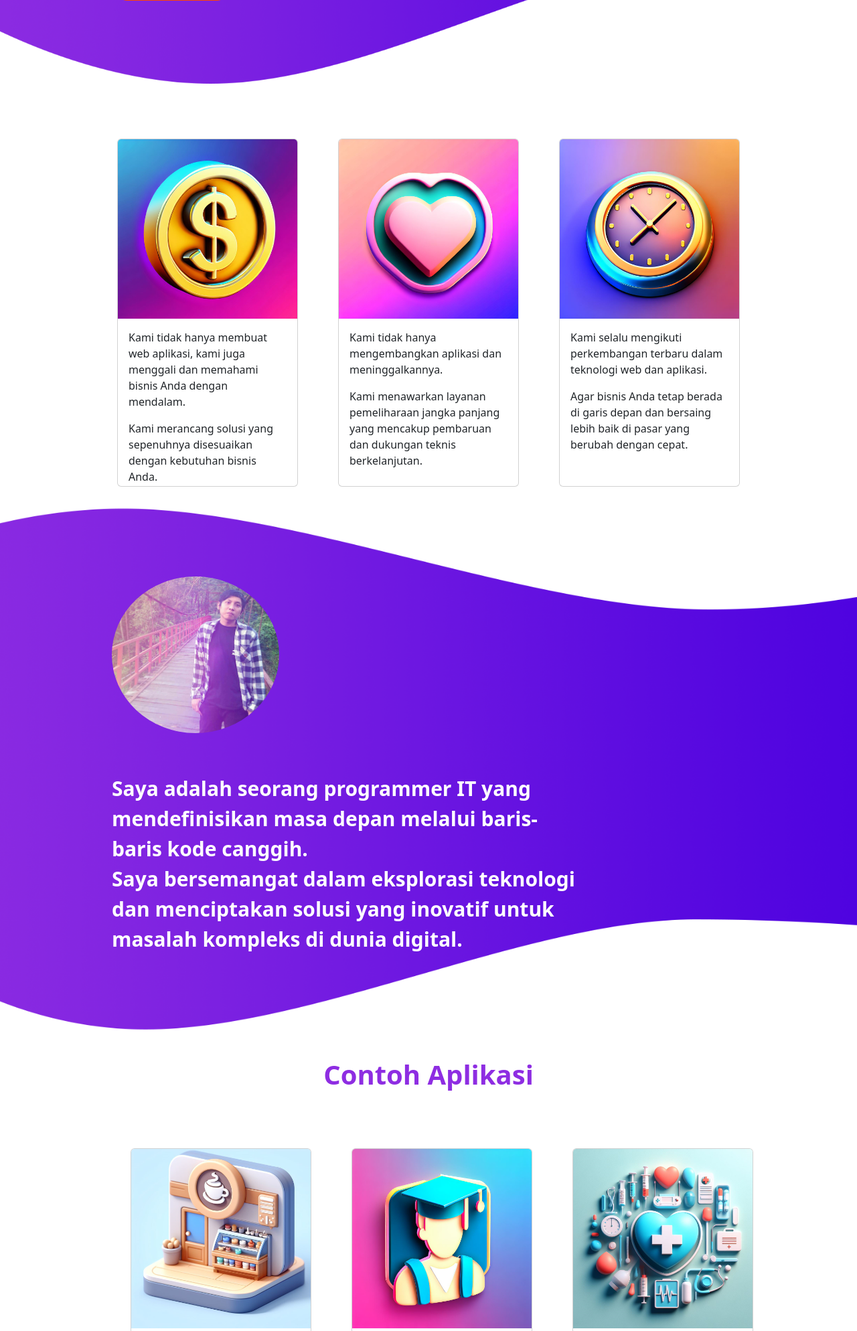
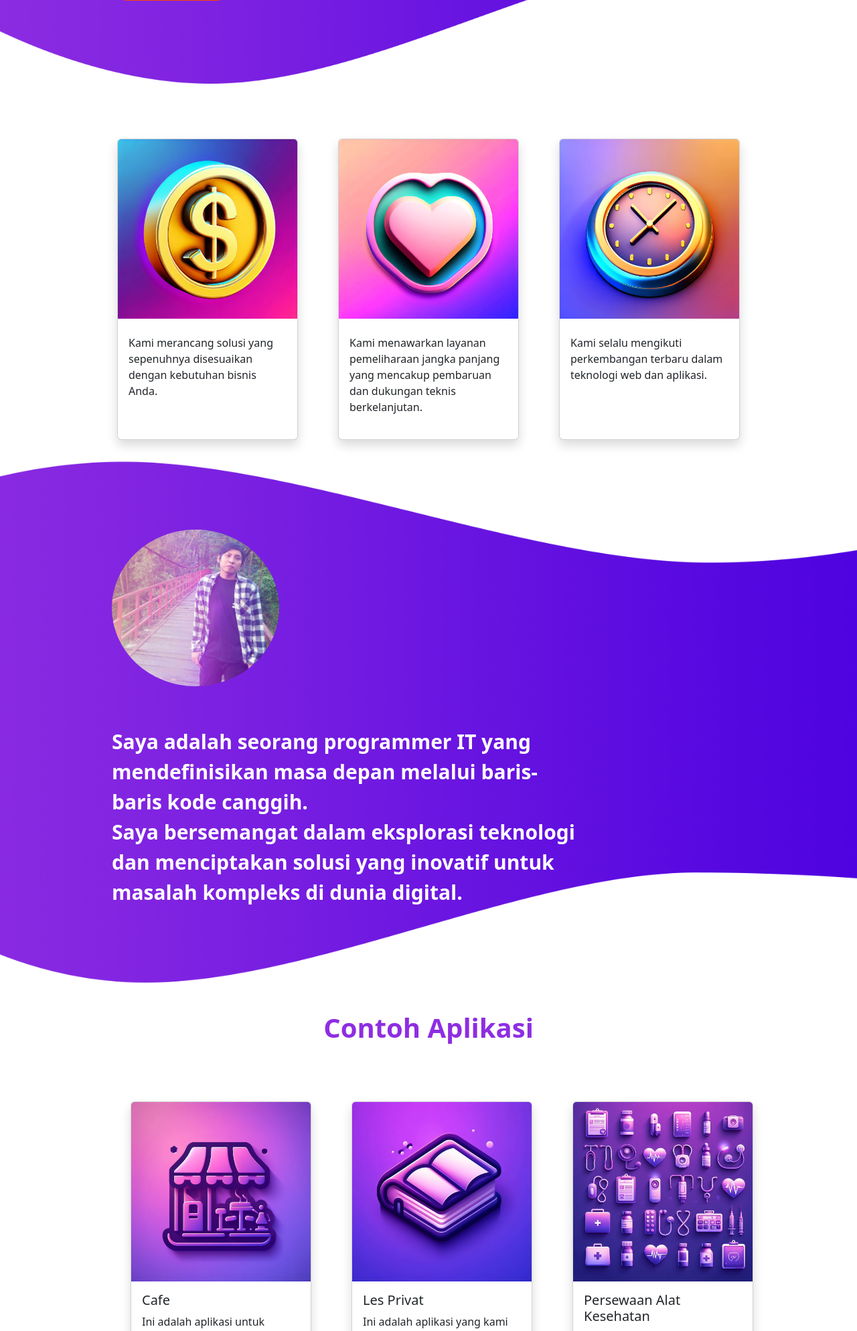
Before and after one commit to alifsyahpanji/alifsyah, a PHP site: page / in a window 1280 px wide. Shown: the part 363-2351 px from the top of the page at 67% size. Run offline with PHP 8.4, Linux system fonts and the light colour scheme.

Commit message:
Memperbaiki info layanan

```diff
--- a/assets/style.css
+++ b/assets/style.css
@@ -38,7 +38,7 @@
 
 .layanan-card-margin {
     margin-top: 40px;
-    height: 520px;
+    height: 450px;
 }
 
 .tentang {
--- a/index.php
+++ b/index.php
@@ -33,36 +33,34 @@
 
     <div class="layanan">
 
-        <div class="card layanan-card-margin" style="width: 270px;" data-aos="fade-down">
+        <div class="card layanan-card-margin shadow" style="width: 270px;" data-aos="fade-down">
             <img src="assets/image/layanan-1.jpg" class="card-img-top" alt="...">
             <div class="card-body">
 
-                <p class="card-text">Kami tidak hanya membuat web aplikasi, kami juga menggali dan memahami bisnis Anda
-                    dengan mendalam. </p>
+
 
                 <div class="mt-2">Kami merancang solusi yang sepenuhnya disesuaikan dengan kebutuhan bisnis Anda.</div>
 
             </div>
         </div>
 
-        <div class="card layanan-card-margin" style="width: 270px;" data-aos="fade-up">
+        <div class="card layanan-card-margin shadow" style="width: 270px;" data-aos="fade-up">
             <img src="assets/image/layanan-2.jpg" class="card-img-top" alt="...">
             <div class="card-body">
 
-                <p class="card-text">Kami tidak hanya mengembangkan aplikasi dan meninggalkannya.</p>
+
                 <div class="mt-2">Kami menawarkan
                     layanan pemeliharaan jangka panjang yang mencakup pembaruan dan dukungan teknis berkelanjutan.</div>
 
             </div>
         </div>
 
-        <div class="card layanan-card-margin" style="width: 270px;" data-aos="fade-down">
+        <div class="card layanan-card-margin shadow" style="width: 270px;" data-aos="fade-down">
             <img src="assets/image/layanan-3.jpg" class="card-img-top" alt="...">
             <div class="card-body">
 
-                <p class="card-text">Kami selalu mengikuti perkembangan terbaru dalam teknologi web dan aplikasi. </p>
-                <div class="mt-2">Agar bisnis Anda tetap berada di garis depan dan
-                    bersaing lebih baik di pasar yang berubah dengan cepat.</div>
+
+                <div class="mt-2">Kami selalu mengikuti perkembangan terbaru dalam teknologi web dan aplikasi.</div>
 
             </div>
         </div>
@@ -95,8 +93,8 @@
 
 
 
-            <div class="card client-card-margin" style="width: 270px;" data-aos="fade-up">
-                <img src="assets/image/proyek-cafe.jpg" class="card-img-top" alt="...">
+            <div class="card client-card-margin shadow" style="width: 270px;" data-aos="fade-up">
+                <img src="assets/image/proyek-cafe-purple.jpg" class="card-img-top" alt="...">
                 <div class="card-body">
                     <h5 class="card-title">Cafe</h5>
                     <p class="card-text">Ini adalah aplikasi untuk mempermudah pesan menu dan management cafe.</p>
@@ -113,8 +111,8 @@
             </div>
 
 
-            <div class="card client-card-margin" style="width: 270px;" data-aos="fade-down">
-                <img src="assets/image/proyek-les.jpg" class="card-img-top" alt="...">
+            <div class="card client-card-margin shadow" style="width: 270px;" data-aos="fade-down">
+                <img src="assets/image/proyek-les-purple.jpg" class="card-img-top" alt="...">
                 <div class="card-body">
                     <h5 class="card-title">Les Privat</h5>
                     <p class="card-text">Ini adalah aplikasi yang kami kembangkan untuk mempermudah layanan les privat.
@@ -132,8 +130,8 @@
             </div>
 
 
-            <div class="card client-card-margin" style="width: 270px;" data-aos="fade-up">
-                <img src="assets/image/proyek-alkes.jpg" class="card-img-top" alt="...">
+            <div class="card client-card-margin shadow" style="width: 270px;" data-aos="fade-up">
+                <img src="assets/image/proyek-alkes-purple.jpg" class="card-img-top" alt="...">
                 <div class="card-body">
                     <h5 class="card-title">Persewaan Alat Kesehatan</h5>
                     <p class="card-text">Ini adalah aplikasi untuk membantu mempermudah management persewaan alat
```
Also changed, not shown: assets/image/proyek-alkes-purple.jpg (added), assets/image/proyek-alkes.jpg (deleted), assets/image/proyek-cafe-purple.jpg (added), assets/image/proyek-cafe.jpg (deleted), assets/image/proyek-les-purple.jpg (added), assets/image/proyek-les.jpg (deleted).
